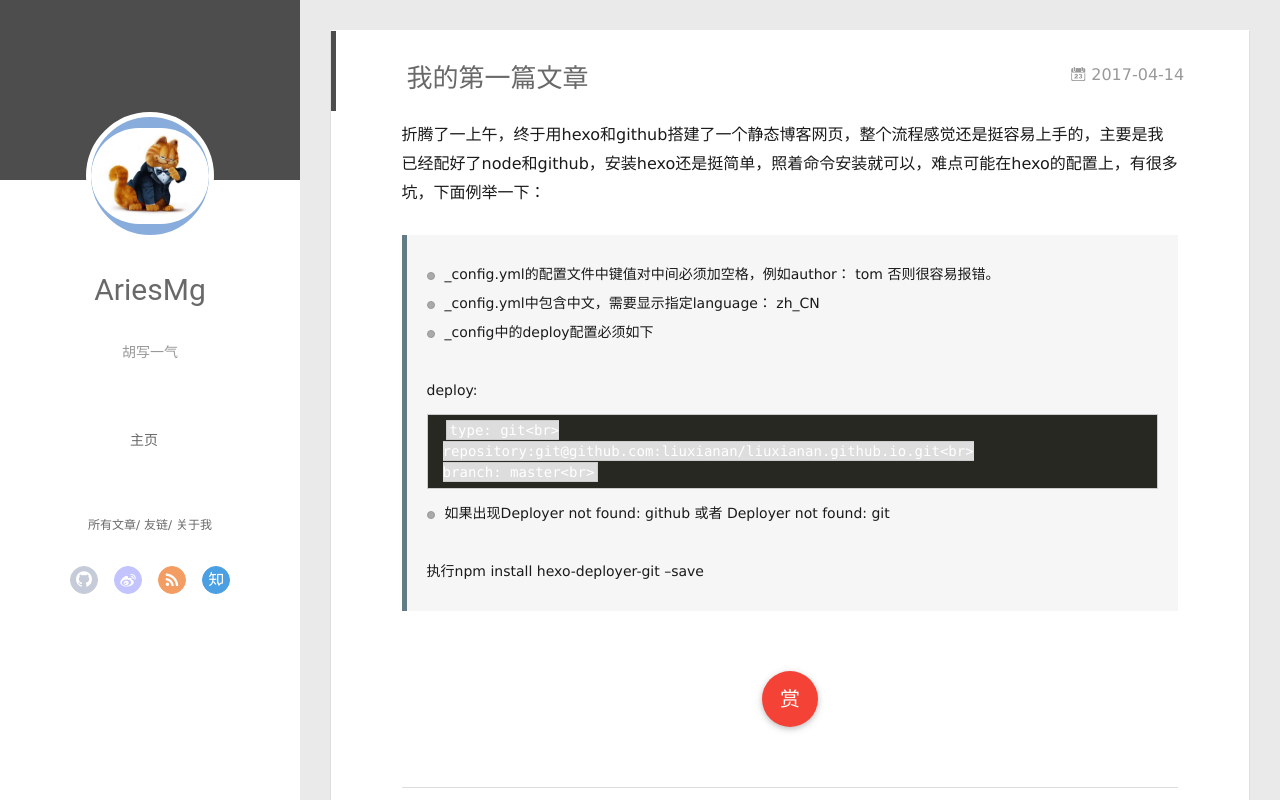
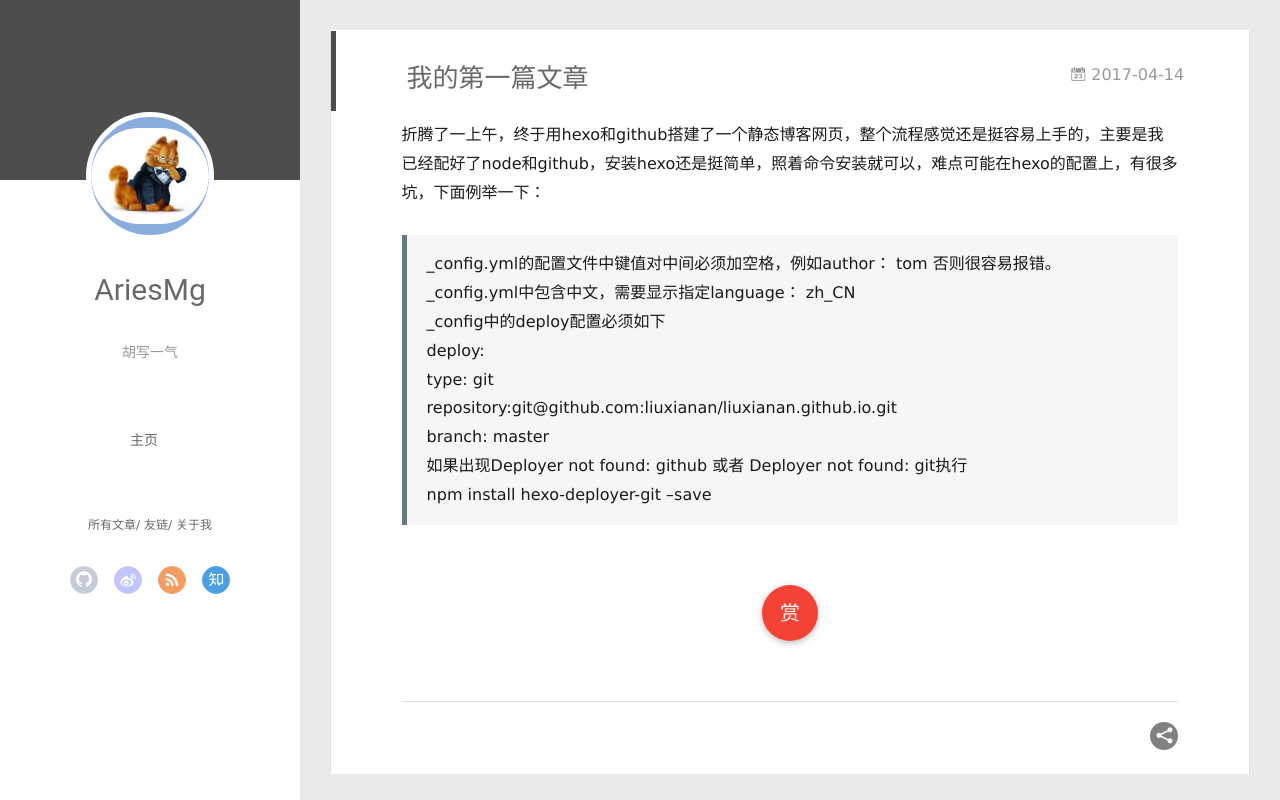
Before and after one commit to AriesMg/AriesMg.github.io, a plain HTML site: page 2017/04/14/我的第一篇文章/index.html in a window 1280 px wide. Drawn offline with Linux system fonts and the light colour scheme.

Commit message:
Site updated: 2017-04-14 16:06:21

```diff
--- a/2017/04/14/我的第一篇文章/index.html
+++ b/2017/04/14/我的第一篇文章/index.html
@@ -8,17 +8,17 @@
   <link rel="dns-prefetch" href="http://yoursite.com">
   <title>我的第一篇文章 | AriesMg的博客</title>
   <meta name="viewport" content="width=device-width, initial-scale=1, maximum-scale=1">
-  <meta name="description" content="折腾了一上午，终于用hexo和github搭建了一个静态博客网页，整个流程感觉还是挺容易上手的，主要是我已经配好了node和github，安装hexo还是挺简单，照着命令安装就可以，难点可能在hexo的配置上，有很多坑，下面例举一下：   _config.yml的配置文件中键值对中间必须加空格，例如author： tom 否则很容易报错。  _config.yml中包含中文，需要显示指定langu">
+  <meta name="description" content="折腾了一上午，终于用hexo和github搭建了一个静态博客网页，整个流程感觉还是挺容易上手的，主要是我已经配好了node和github，安装hexo还是挺简单，照着命令安装就可以，难点可能在hexo的配置上，有很多坑，下面例举一下：  _config.yml的配置文件中键值对中间必须加空格，例如author： tom 否则很容易报错。 _config.yml中包含中文，需要显示指定languag">
 <meta name="keywords">
 <meta property="og:type" content="article">
 <meta property="og:title" content="我的第一篇文章">
 <meta property="og:url" content="http://yoursite.com/2017/04/14/我的第一篇文章/index.html">
 <meta property="og:site_name" content="AriesMg的博客">
-<meta property="og:description" content="折腾了一上午，终于用hexo和github搭建了一个静态博客网页，整个流程感觉还是挺容易上手的，主要是我已经配好了node和github，安装hexo还是挺简单，照着命令安装就可以，难点可能在hexo的配置上，有很多坑，下面例举一下：   _config.yml的配置文件中键值对中间必须加空格，例如author： tom 否则很容易报错。  _config.yml中包含中文，需要显示指定langu">
-<meta property="og:updated_time" content="2017-04-14T08:02:57.404Z">
+<meta property="og:description" content="折腾了一上午，终于用hexo和github搭建了一个静态博客网页，整个流程感觉还是挺容易上手的，主要是我已经配好了node和github，安装hexo还是挺简单，照着命令安装就可以，难点可能在hexo的配置上，有很多坑，下面例举一下：  _config.yml的配置文件中键值对中间必须加空格，例如author： tom 否则很容易报错。 _config.yml中包含中文，需要显示指定languag">
+<meta property="og:updated_time" content="2017-04-14T08:05:46.680Z">
 <meta name="twitter:card" content="summary">
 <meta name="twitter:title" content="我的第一篇文章">
-<meta name="twitter:description" content="折腾了一上午，终于用hexo和github搭建了一个静态博客网页，整个流程感觉还是挺容易上手的，主要是我已经配好了node和github，安装hexo还是挺简单，照着命令安装就可以，难点可能在hexo的配置上，有很多坑，下面例举一下：   _config.yml的配置文件中键值对中间必须加空格，例如author： tom 否则很容易报错。  _config.yml中包含中文，需要显示指定langu">
+<meta name="twitter:description" content="折腾了一上午，终于用hexo和github搭建了一个静态博客网页，整个流程感觉还是挺容易上手的，主要是我已经配好了node和github，安装hexo还是挺简单，照着命令安装就可以，难点可能在hexo的配置上，有很多坑，下面例举一下：  _config.yml的配置文件中键值对中间必须加空格，例如author： tom 否则很容易报错。 _config.yml中包含中文，需要显示指定languag">
 
     <link rel="alternative" href="/atom.xml" title="AriesMg的博客" type="application/atom+xml">
 
@@ -174,19 +174,10 @@
 
         <p>折腾了一上午，终于用hexo和github搭建了一个静态博客网页，整个流程感觉还是挺容易上手的，主要是我已经配好了node和github，安装hexo还是挺简单，照着命令安装就可以，难点可能在hexo的配置上，有很多坑，下面例举一下：</p>
 <blockquote>
-<ol>
-<li><p>_config.yml的配置文件中键值对中间必须加空格，例如author： tom 否则很容易报错。</p>
-</li>
-<li><p>_config.yml中包含中文，需要显示指定language： zh_CN</p>
-</li>
-<li><p>_config中的deploy配置必须如下<br><br> deploy:<br></p>
-<pre><code>type: git&lt;br&gt;
-repository:git@github.com:liuxianan/liuxianan.github.io.git&lt;br&gt;
-branch: master&lt;br&gt;
-</code></pre></li>
-<li><p>如果出现Deployer not found: github 或者 Deployer not found: git<br><br>执行npm install hexo-deployer-git –save</p>
-</li>
-</ol>
+<p>_config.yml的配置文件中键值对中间必须加空格，例如author： tom 否则很容易报错。</p>
+<p>_config.yml中包含中文，需要显示指定language： zh_CN</p>
+<p>_config中的deploy配置必须如下<br>    deploy:<br>        type: git<br>        repository:git@github.com:liuxianan/liuxianan.github.io.git<br>        branch: master</p>
+<p>如果出现Deployer not found: github 或者 Deployer not found: git执行<br>npm install hexo-deployer-git –save</p>
 </blockquote>
 
 
--- a/content.json
+++ b/content.json
@@ -1 +1 @@
-[{"title":"我的第一篇文章","date":"2017-04-14T06:15:15.000Z","path":"2017/04/14/我的第一篇文章/","text":"折腾了一上午，终于用hexo和github搭建了一个静态博客网页，整个流程感觉还是挺容易上手的，主要是我已经配好了node和github，安装hexo还是挺简单，照着命令安装就可以，难点可能在hexo的配置上，有很多坑，下面例举一下： _config.yml的配置文件中键值对中间必须加空格，例如author： tom 否则很容易报错。 _config.yml中包含中文，需要显示指定language： zh_CN _config中的deploy配置必须如下 deploy: type: git&lt;br&gt; repository:git@github.com:liuxianan/liuxianan.github.io.git&lt;br&gt; branch: master&lt;br&gt; 如果出现Deployer not found: github 或者 Deployer not found: git执行npm install hexo-deployer-git –save","tags":[]}]
+[{"title":"我的第一篇文章","date":"2017-04-14T06:15:15.000Z","path":"2017/04/14/我的第一篇文章/","text":"折腾了一上午，终于用hexo和github搭建了一个静态博客网页，整个流程感觉还是挺容易上手的，主要是我已经配好了node和github，安装hexo还是挺简单，照着命令安装就可以，难点可能在hexo的配置上，有很多坑，下面例举一下： _config.yml的配置文件中键值对中间必须加空格，例如author： tom 否则很容易报错。 _config.yml中包含中文，需要显示指定language： zh_CN _config中的deploy配置必须如下 deploy: type: git repository:git@github.com:liuxianan/liuxianan.github.io.git branch: master 如果出现Deployer not found: github 或者 Deployer not found: git执行npm install hexo-deployer-git –save","tags":[]}]
```
Also changed, not shown: index.html (+4 -13 lines).
